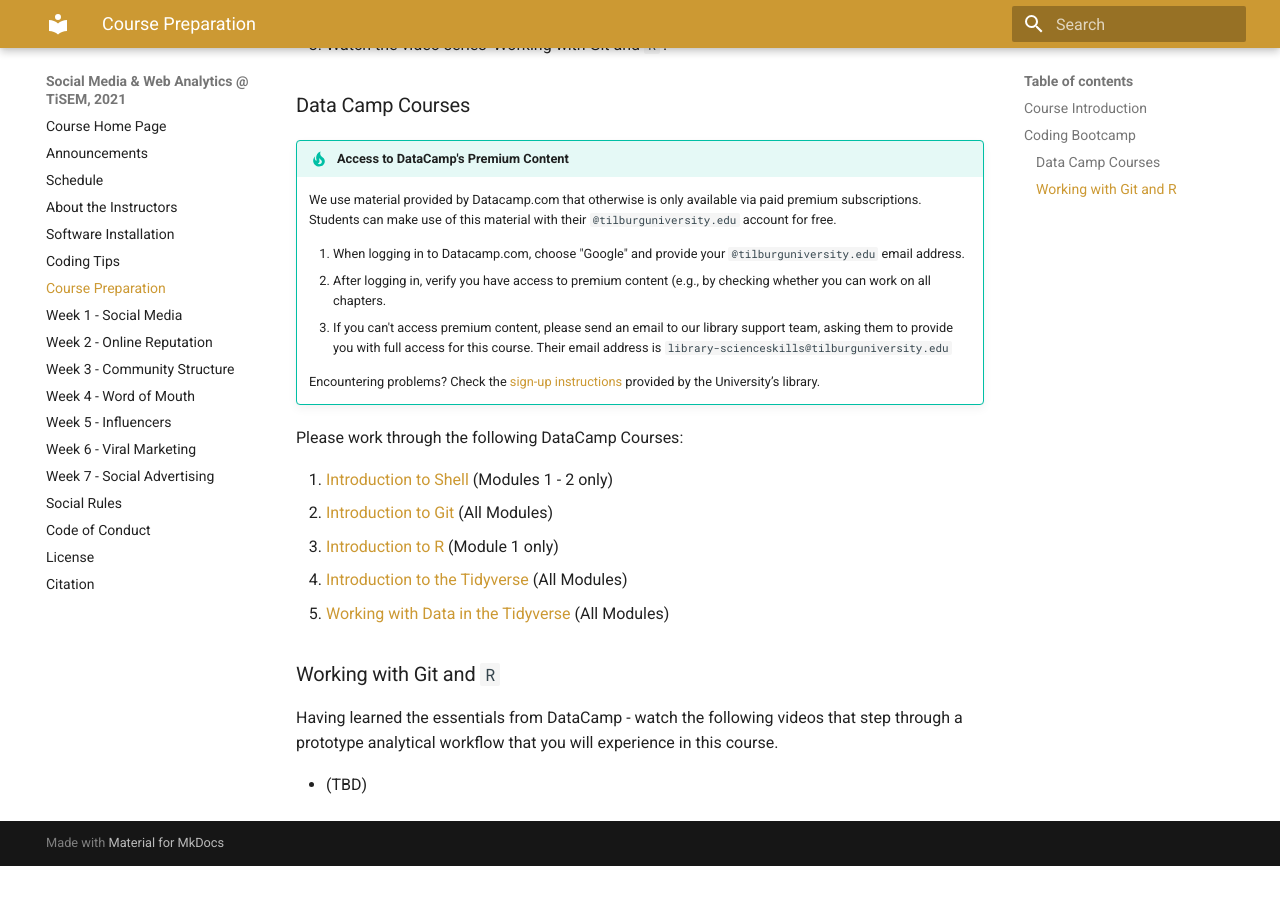
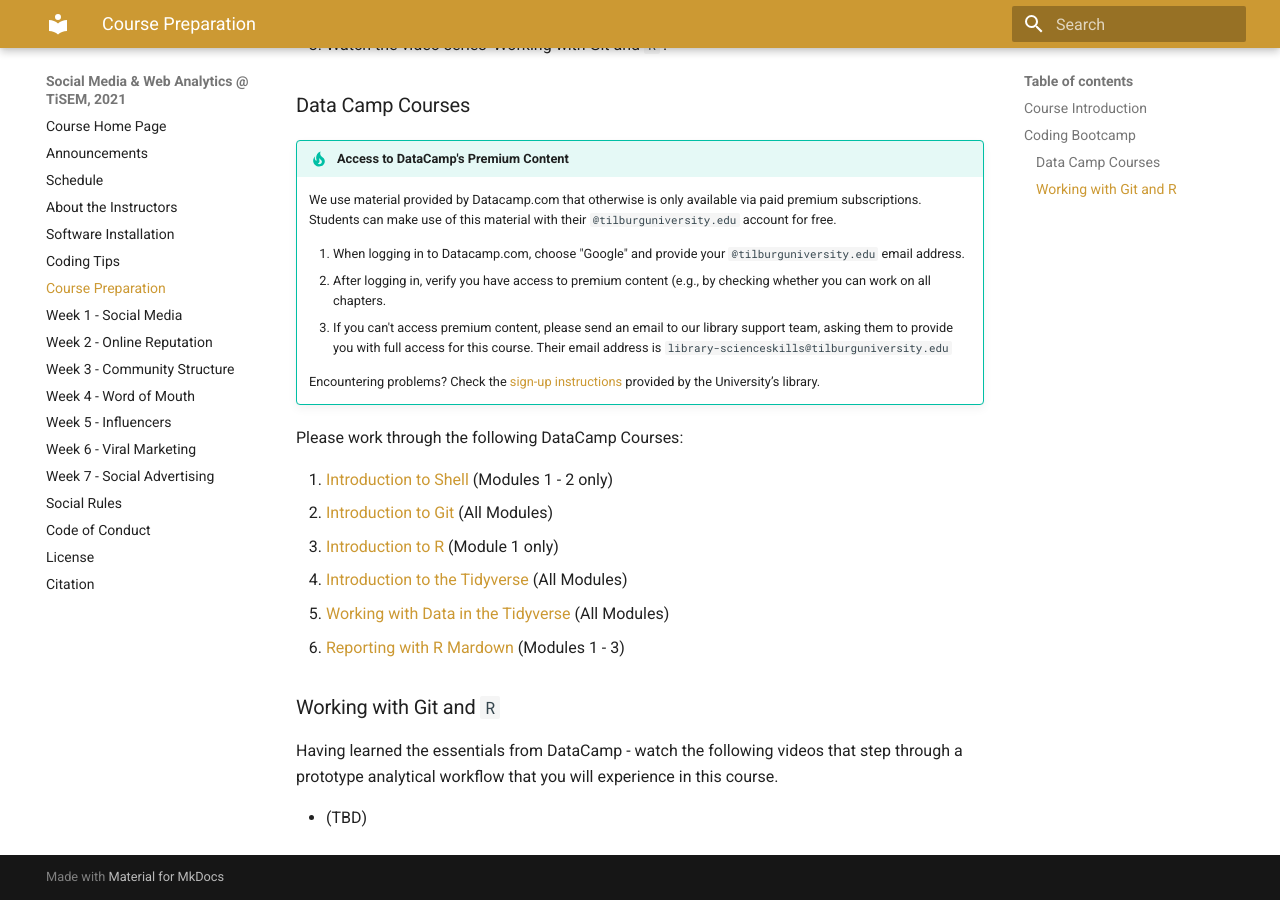
Before and after one commit to tisem-digital-marketing/2021-smwa, an MkDocs documentation site: the page built from docs/week_00.md, in a window 1280 px wide and 900 px high, scrolled down 635 px. Built offline with MkDocs 1.6.1 and Material for MkDocs 9.7.7, drawn with Linux system fonts in a browser that asks for light colours; old or Windows-style settings are respelled for this version of MkDocs; before the commit the page ends 1501 px from its top, so only the background shows below that.

Commit message:
add rmarkdown class to prereqs

```diff
--- a/docs/week_00.md
+++ b/docs/week_00.md
@@ -37,6 +37,7 @@
 3. [Introduction to R](https://learn.datacamp.com/courses/free-introduction-to-r) (Module 1 only)
 4. [Introduction to the Tidyverse](https://learn.datacamp.com/courses/introduction-to-the-tidyverse) (All Modules)
 5. [Working with Data in the Tidyverse](https://learn.datacamp.com/courses/working-with-data-in-the-tidyverse) (All Modules)
+6. [Reporting with R Mardown](https://learn.datacamp.com/courses/reporting-with-rmarkdown) (Modules 1 - 3)
 
 ### Working with Git and `R`
 
```
